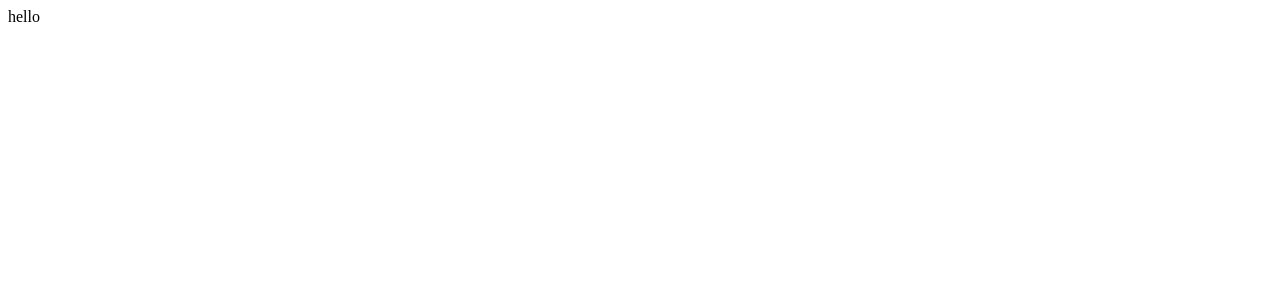
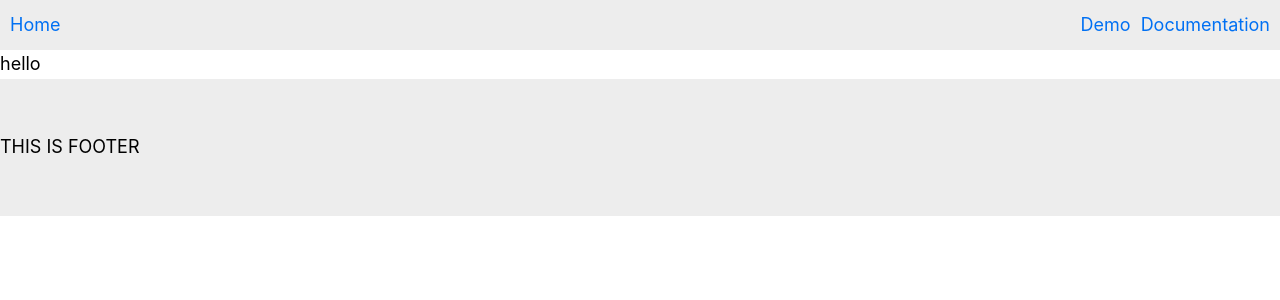
Before and after one commit to DigitalTranslate/ReactHookifyWebsite, a Next.js app: page / in a window 1280 px wide. Shown: the top 300 px of the page. Built offline with nearby package versions, Linux system fonts and the light colour scheme.

Commit message:
set up start

```diff
--- /dev/null
+++ b/components/Footer.js
@@ -0,0 +1,19 @@
+/* eslint-disable react/react-in-jsx-scope */
+export default function Footer() {
+  return (
+    <footer>
+      THIS IS FOOTER
+      <style jsx>
+        {`
+          footer {
+            display: flex;
+            background-color: #ededed;
+            padding-bottom: 3em;
+            padding-top: 3em;
+            position: relative;
+          }
+        `}
+      </style>
+    </footer>
+  )
+}
--- a/components/Layout.js
+++ b/components/Layout.js
@@ -0,0 +1,18 @@
+/* eslint-disable react/react-in-jsx-scope */
+import Head from 'next/head'
+import Footer from './Footer'
+import Navbar from './Navbar'
+
+export default function Layout({ children }) {
+  return (
+    <div>
+      <Head>
+        <link rel="icon" href="/favicon.ico" />
+        <title>React Hookify</title>
+      </Head>
+      <Navbar />
+      <main>{children}</main>
+      <Footer />
+    </div>
+  )
+}
--- /dev/null
+++ b/components/Navbar.js
@@ -0,0 +1,39 @@
+/* eslint-disable react/react-in-jsx-scope */
+import Link from 'next/link'
+
+export default function Navbar() {
+  return (
+    <nav>
+      <div className="nav-left">
+        <Link href="/">
+          <a>Home</a>
+        </Link>
+      </div>
+      <div className="nav-right">
+        <Link href="/playground">
+          <a>Demo</a>
+        </Link>
+        <Link href="/docs">
+          <a>Documentation</a>
+        </Link>
+      </div>
+      <style jsx>
+        {`
+          nav {
+            display: flex;
+            flex-direction: row;
+            background-color: #ededed;
+            height: 50px;
+            align-items: center;
+            justify-content: space-between;
+            padding-left: 10px;
+            padding-right: 10px;
+          }
+          .nav-right a {
+            margin-left: 10px;
+          }
+        `}
+      </style>
+    </nav>
+  )
+}
--- a/package.json
+++ b/package.json
@@ -8,6 +8,7 @@
     "start": "next start"
   },
   "dependencies": {
+    "@material-ui/core": "^4.9.14",
     "next": "9.4.1",
     "react": "16.13.1",
     "react-dom": "16.13.1"
--- /dev/null
+++ b/pages/_app.js
@@ -0,0 +1,7 @@
+/* eslint-disable react/react-in-jsx-scope */
+import '../styles/global.css'
+
+//THIS IS TOP LEVEL COMPONENT THAT'S ONLY HERE TO IMPORT GLOBAL CSS
+export default function App({ Component, pageProps }) {
+  return <Component {...pageProps} />
+}
--- a/pages/api/exampleAPI.js
+++ /dev/null
@@ -1,6 +0,0 @@
-// Next.js API route support: https://nextjs.org/docs/api-routes/introduction
-
-export default (req, res) => {
-  res.statusCode = 200
-  res.json({ name: 'John Doe' })
-}
--- a/pages/index.js
+++ b/pages/index.js
@@ -1,6 +1,11 @@
-import Head from 'next/head'
+/* eslint-disable react/react-in-jsx-scope */
+import Layout from '../components/Layout'
 
 // THIS IS OUR HOMEPAGE AND IS SERVED UP AT '/'
 export default function Home() {
-  return <div>hello</div>
+  return (
+    <Layout>
+      <div>hello</div>
+    </Layout>
+  )
 }
--- /dev/null
+++ b/pages/playground.js
@@ -0,0 +1,3 @@
+export default function Playground() {
+  return <div>PLAYGROUND HERE</div>
+}
--- /dev/null
+++ b/styles/global.css
@@ -0,0 +1,33 @@
+/*
+
+ADD ANY CSS THAT WILL BE USED ON EVERY PAGE HERE
+
+*/
+
+html,
+body {
+  padding: 0;
+  margin: 0;
+  font-family: -apple-system, BlinkMacSystemFont, Segoe UI, Roboto, Oxygen,
+    Ubuntu, Cantarell, Fira Sans, Droid Sans, Helvetica Neue, sans-serif;
+  line-height: 1.6;
+  font-size: 18px;
+}
+
+* {
+  box-sizing: border-box;
+}
+
+a {
+  color: #0070f3;
+  text-decoration: none;
+}
+
+a:hover {
+  text-decoration: underline;
+}
+
+img {
+  max-width: 100%;
+  display: block;
+}
```
Also changed, not shown: styles/utils.module.css (added, +13 -0 lines), public/vercel.svg (deleted), 1 other file (tests, documents, lock files or other folders).
